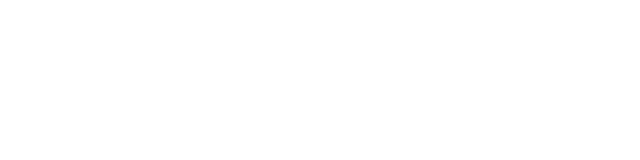
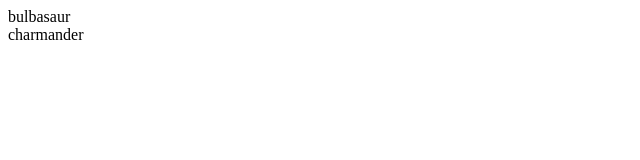
Before and after one commit to mynameiskatchy/poke, a React (Create React App) app: page / in a window 1280 px wide. Shown: the top 160 px of the page, without its empty margins (0-640 px from the left). Built offline with nearby package versions, Linux system fonts and the light colour scheme.

Commit message:
Checkpoint 1: Display some list items

```diff
--- a/src/App.js
+++ b/src/App.js
@@ -1,7 +1,11 @@
+import { useState } from 'react';
+import PokemonList from './PokemonList';
 
 function App() {
+  const [pokemon, setPokemon] = useState(["bulbasaur", "charmander"])
+
   return (
-    null
+    <PokemonList pokemon={pokemon} />
   );
 }
 
--- a/src/PokemonList.js
+++ b/src/PokemonList.js
@@ -1,9 +1,11 @@
 import React from 'react'
 
-export default function PokemonList() {
+export default function PokemonList({ pokemon }) {
     return (
         <div>
-
+            {pokemon.map(p => (
+                <div key={p}>{p}</div>
+            ))}
         </div>
     )
 }
```
